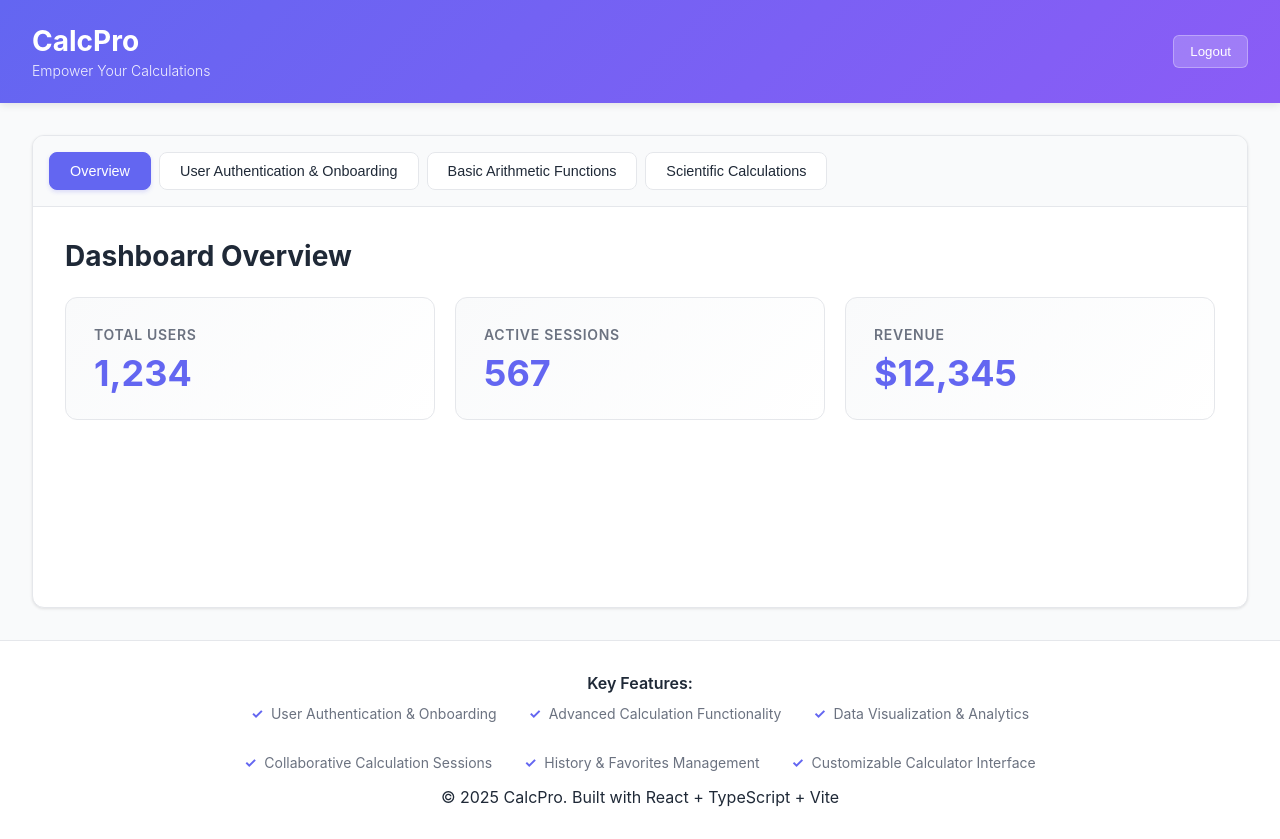
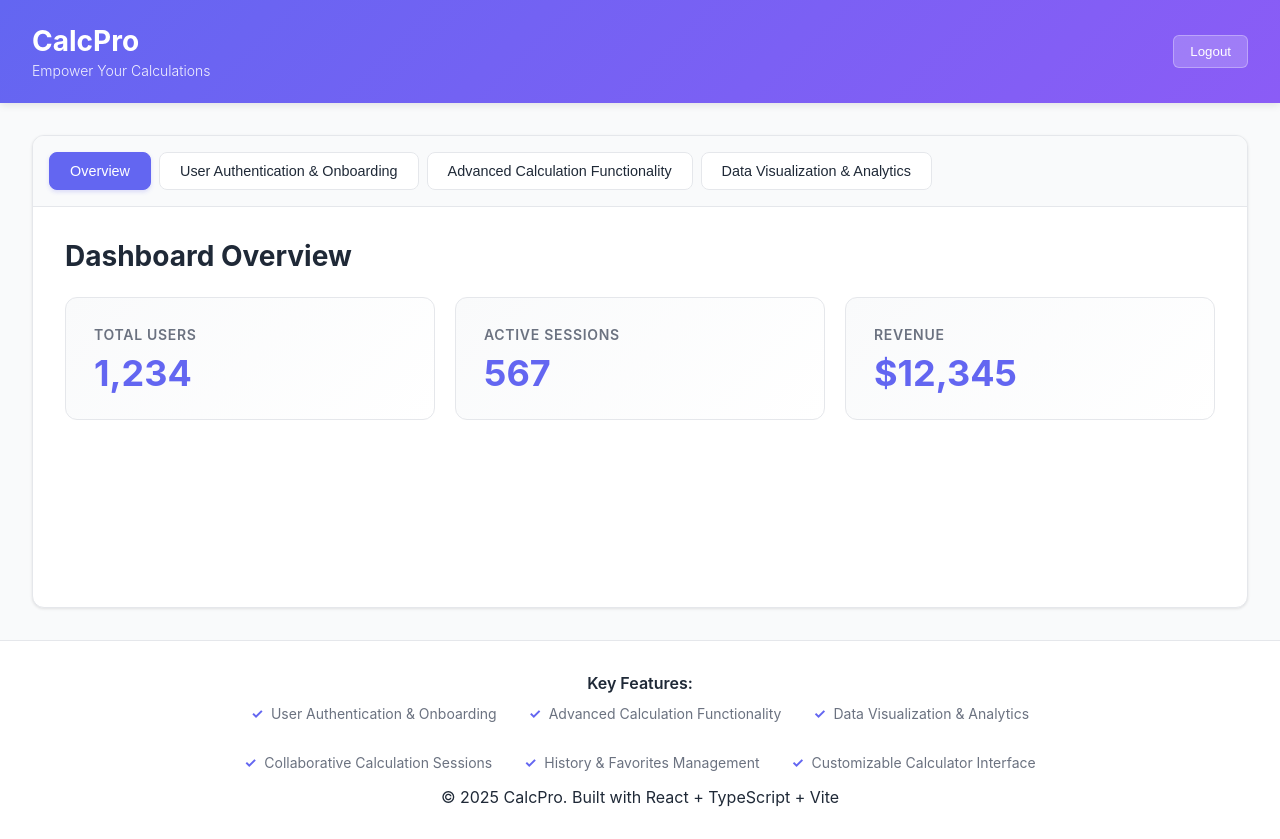
Before and after one commit to playworks93/calcpro-landing-app, a React (Vite) app: page / in a window 1280 px wide. Both pictures are taken after typing "name@example.com", "Sample123" into the empty fields and a click on the button "Sign In". Built offline with nearby package versions, Linux system fonts and the light colour scheme.

Commit message:
Add src/components/Dashboard.tsx

```diff
--- a/src/components/Dashboard.tsx
+++ b/src/components/Dashboard.tsx
@@ -21,16 +21,16 @@ const Dashboard = (props: DashboardProps) => {
           User Authentication & Onboarding
         </button>
         <button
-          className={activeTab === 'basic_arithmetic_functions' ? 'active' : ''}
-          onClick={() => setActiveTab('basic_arithmetic_functions')}
+          className={activeTab === 'advanced_calculation_functionality' ? 'active' : ''}
+          onClick={() => setActiveTab('advanced_calculation_functionality')}
         >
-          Basic Arithmetic Functions
+          Advanced Calculation Functionality
         </button>
         <button
-          className={activeTab === 'scientific_calculations' ? 'active' : ''}
-          onClick={() => setActiveTab('scientific_calculations')}
+          className={activeTab === 'data_visualization_&_analytics' ? 'active' : ''}
+          onClick={() => setActiveTab('data_visualization_&_analytics')}
         >
-          Scientific Calculations
+          Data Visualization & Analytics
         </button>
       </nav>
 
@@ -62,17 +62,17 @@ const Dashboard = (props: DashboardProps) => {
           </div>
         )}
 
-        {activeTab === 'basic_arithmetic_functions' && (
+        {activeTab === 'advanced_calculation_functionality' && (
           <div className="tab-content">
-            <h2>Basic Arithmetic Functions</h2>
-            <p>Manage your basic arithmetic functions here.</p>
+            <h2>Advanced Calculation Functionality</h2>
+            <p>Manage your advanced calculation functionality here.</p>
           </div>
         )}
 
-        {activeTab === 'scientific_calculations' && (
+        {activeTab === 'data_visualization_&_analytics' && (
           <div className="tab-content">
-            <h2>Scientific Calculations</h2>
-            <p>Manage your scientific calculations here.</p>
+            <h2>Data Visualization & Analytics</h2>
+            <p>Manage your data visualization & analytics here.</p>
           </div>
         )}
       </div>
```
